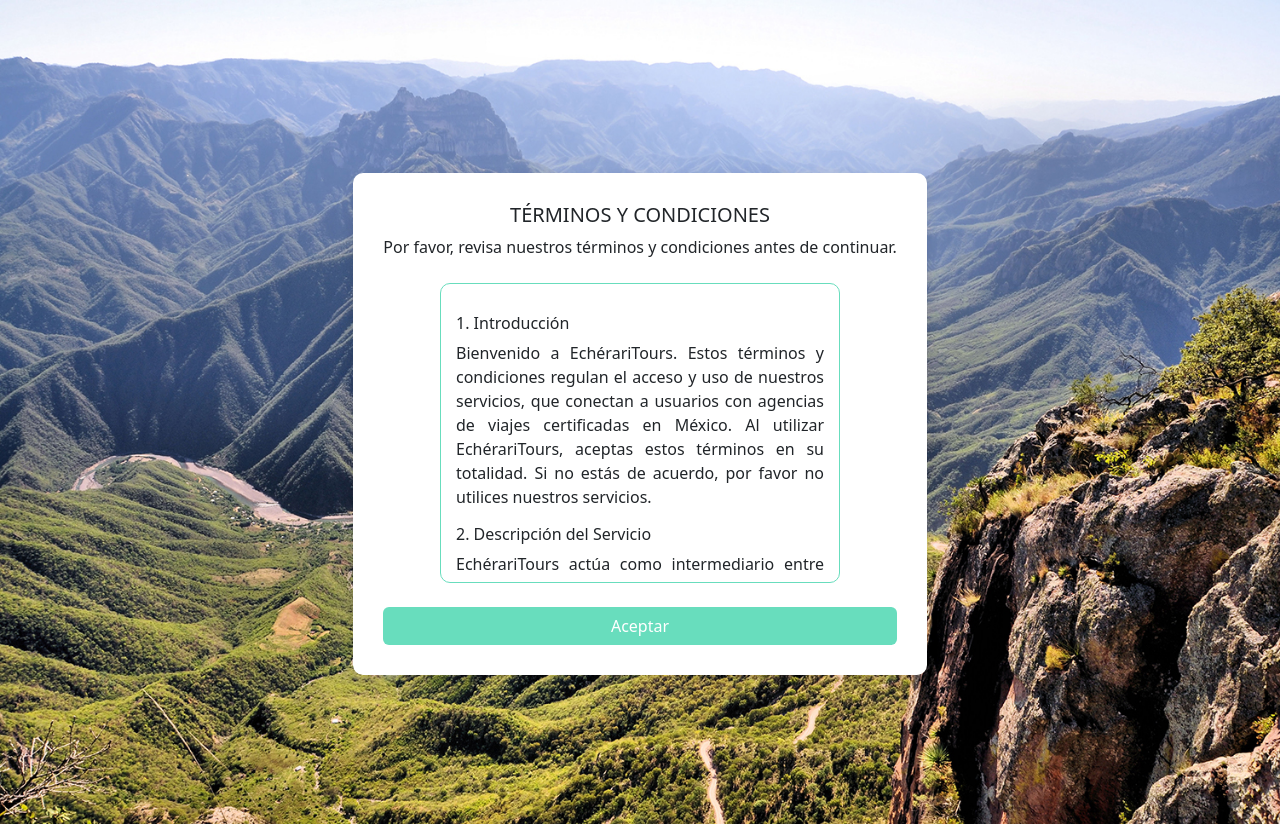
After one commit to metodosformalesds/t5_mfds_2024, a Django app: page /terminos_y_condiciones/ in a window 1280 px wide. The commit adds this page. Run offline with Django 4.2, Linux system fonts and the light colour scheme.

Commit message:
Modifique la validacion de agencia y viajero agregue terminos y condiciones

```diff
--- /dev/null
+++ b/echeraritours/apps/appUser/templates/terminos_y_condiciones.html
@@ -0,0 +1,95 @@
+{% load static %}
+
+<!DOCTYPE html>
+<html lang="es">
+<head>
+    <meta charset="UTF-8">
+    <meta name="viewport" content="width=device-width, initial-scale=1.0">
+    <title>Términos y Condiciones - EchérariTours</title>
+    <link href="https://cdn.jsdelivr.net/npm/bootstrap@5.3.0-alpha1/dist/css/bootstrap.min.css" rel="stylesheet">
+    <link rel="stylesheet" href="{% static 'css/register.css' %}">
+    <style>
+        .info-box {
+            background-color: white;
+            border-radius: 10px;
+            padding: 30px;
+            box-shadow: 0px 4px 12px rgba(0, 0, 0, 0.1);
+        }
+        .certificado-img {
+            width: 150px;
+            height: auto;
+            object-fit: contain;
+        }
+        .btn-custom {
+            background-color: #68ddbd;
+            color: white;
+            width: 100%;
+        }
+        .btn-custom:hover {
+            background-color: #57c0a8;
+        }
+        .terms {
+            max-width: 400px;
+            max-height: 300px;
+            overflow-y: auto;
+            margin-top: 20px;
+            padding: 15px;
+            border: 1px solid #68ddbd;
+            border-radius: 10px;
+            text-align: justify;
+            margin-left: auto;
+            margin-right: auto;
+        }
+        .terms h6 {
+            margin-top: 15px;
+        }
+    </style>
+</head>
+<body>
+    <div class="container mt-5">
+        <div class="info-box text-center">
+            <h5>TÉRMINOS Y CONDICIONES</h5>
+            <p class="mb-4">Por favor, revisa nuestros términos y condiciones antes de continuar.</p>
+            <div class="terms">
+                <h6>1. Introducción</h6>
+                <p>Bienvenido a EchérariTours. Estos términos y condiciones regulan el acceso y uso de nuestros servicios, que conectan a usuarios con agencias de viajes certificadas en México. Al utilizar EchérariTours, aceptas estos términos en su totalidad. Si no estás de acuerdo, por favor no utilices nuestros servicios.</p>
+
+                <h6>2. Descripción del Servicio</h6>
+                <p>EchérariTours actúa como intermediario entre los usuarios y las agencias de viajes certificadas, facilitando la búsqueda, comparación y reserva de tours. No somos una agencia de viajes, sino una plataforma de intermediación, y nuestras responsabilidades se limitan a la gestión de reservas.</p>
+
+                <h6>3. Restricciones para Menores de Edad</h6>
+                <p>3.1 Prohibición de Compra y Viaje Solo: Los menores de 18 años no están autorizados a realizar compras o reservas de forma independiente en EchérariTours. Si un menor desea viajar, deberá estar acompañado por un adulto responsable, que será el titular de la reserva y la compra.</p>
+                <p>3.2 Validación de Edad: Durante el proceso de registro y compra, se requerirá que los usuarios proporcionen su fecha de nacimiento para verificar que son mayores de edad. Si se descubre que un menor ha realizado una compra sin supervisión, la reserva será cancelada y se procederá al reembolso correspondiente.</p>
+
+                <h6>4. Disponibilidad de Asientos</h6>
+                <p>4.1 Capacidad de los Tours: EchérariTours solo ofrece el número de asientos disponibles proporcionados por las agencias de viajes. No somos responsables si, por causas ajenas a la plataforma, las agencias no cumplen con el número de asientos o cupos disponibles indicados.</p>
+                <p>4.2 Actualización de Disponibilidad: La disponibilidad de tours y asientos se actualiza en tiempo real según la información proporcionada por las agencias. En casos excepcionales, la disponibilidad puede variar debido a demoras en la actualización de la información. En caso de sobreventa, se realizará el reembolso correspondiente.</p>
+
+                <h6>5. Proceso de Reserva</h6>
+                <p>5.1 Confirmación de Reserva: Una vez que el usuario selecciona y confirma un tour, EchérariTours gestionará la reserva. La confirmación final estará sujeta a la disponibilidad real proporcionada por la agencia.</p>
+                <p>5.2 Modificaciones y Cancelaciones: Las modificaciones o cancelaciones estarán sujetas a las políticas de cada agencia de viajes. EchérariTours no garantiza reembolsos o cambios fuera de lo establecido por la agencia.</p>
+
+                <h6>6. Responsabilidad de las Agencias de Viaje</h6>
+                <p>6.1 Certificación de las Agencias: Todas las agencias que operan en EchérariTours deben estar certificadas por el Registro Nacional de Turismo (RNT). La plataforma verifica este registro, pero no se responsabiliza de la validez continua de la certificación o el cumplimiento de las leyes locales por parte de la agencia.</p>
+                <p>6.2 Incumplimiento por Parte de la Agencia: EchérariTours no se responsabiliza por la cancelación o modificación de tours por parte de las agencias, ni por el incumplimiento de los servicios prestados. Cualquier disputa deberá ser resuelta directamente con la agencia.</p>
+
+                <h6>7. Prohibiciones</h6>
+                <p>7.1 Reventa de Reservas: Queda estrictamente prohibida la reventa de asientos o reservas realizadas a través de EchérariTours. Las reservas son intransferibles a terceros sin el consentimiento previo de la agencia de viajes correspondiente.</p>
+                <p>7.2 Conducta Inadecuada: EchérariTours se reserva el derecho de cancelar las cuentas de usuarios que realicen conductas fraudulentas, inapropiadas o que violen estos términos y condiciones.</p>
+
+                <h6>8. Ley Aplicable y Jurisdicción</h6>
+                <p>Estos términos se rigen por las leyes vigentes en México. Cualquier disputa relacionada con el uso de EchérariTours será resuelta en los tribunales de México.</p>
+            </div>
+            <div class="d-flex justify-content-end mt-4">
+                <button type="button" class="btn btn-custom" onclick="redirectToAgenciaRegistro()">Aceptar</button>
+            </div>
+        </div>
+    </div>
+
+    <script>
+        function redirectToAgenciaRegistro() {
+            window.location.href = "{% url 'agencia_registro' %}";
+        }
+    </script>
+</body>
+</html>
--- a/echeraritours/apps/appUser/templates/viajero_registro.html
+++ b/echeraritours/apps/appUser/templates/viajero_registro.html
@@ -95,11 +95,7 @@
     <script src="https://cdn.jsdelivr.net/npm/bootstrap@5.3.0-alpha1/dist/js/bootstrap.bundle.min.js"></script>
     <script>
         document.getElementById('registroForm').addEventListener('submit', function(event) {
-            event.preventDefault(); // Evita que el formulario se envíe de manera predeterminada
-
-            // Aquí puedes agregar validaciones adicionales si es necesario
-
-            // Redirecciona a la siguiente página viajero_registro2.html
+            event.preventDefault();
             window.location.href = "{% url 'viajero_registro2' %}";
         });
     </script>
--- a/echeraritours/apps/appUser/urls.py
+++ b/echeraritours/apps/appUser/urls.py
@@ -11,4 +11,6 @@
     path('sobre_nosotros', views.sobre_nosotros, name='sobre_nosotros'),
     path('viajero_registro', views.viajero_registro, name='viajero_registro'),
     path('viajero_registro2', views.viajero_registro2, name='viajero_registro2'),
+    path('terminos_y_condiciones/', views.terminos_y_condiciones, name='terminos_y_condiciones'),
+    path('terminos_y_condiciones2/', views.terminos_y_condiciones2, name='terminos_y_condiciones2'),
 ]
--- a/echeraritours/apps/appUser/views.py
+++ b/echeraritours/apps/appUser/views.py
@@ -39,3 +39,9 @@
 
 def sobre_nosotros(request):
     return render(request, 'sobre_nosotros.html')
+
+def terminos_y_condiciones(request):
+    return render(request, 'terminos_y_condiciones.html')
+
+def terminos_y_condiciones2(request):
+    return render(request, 'terminos_y_condiciones2.html')
```
Also changed, not shown: echeraritours/apps/appUser/templates/agencia_registro.html (+61 -5 lines), echeraritours/apps/appUser/templates/terminos_y_condiciones2.html (added, +95 -0 lines), echeraritours/apps/appUser/templates/validar_agencia.html (+49 -2 lines), echeraritours/apps/appUser/templates/validar_viajero.html (+8 -8 lines), echeraritours/apps/appUser/templates/viajero_registro2.html (+19 -13 lines).
